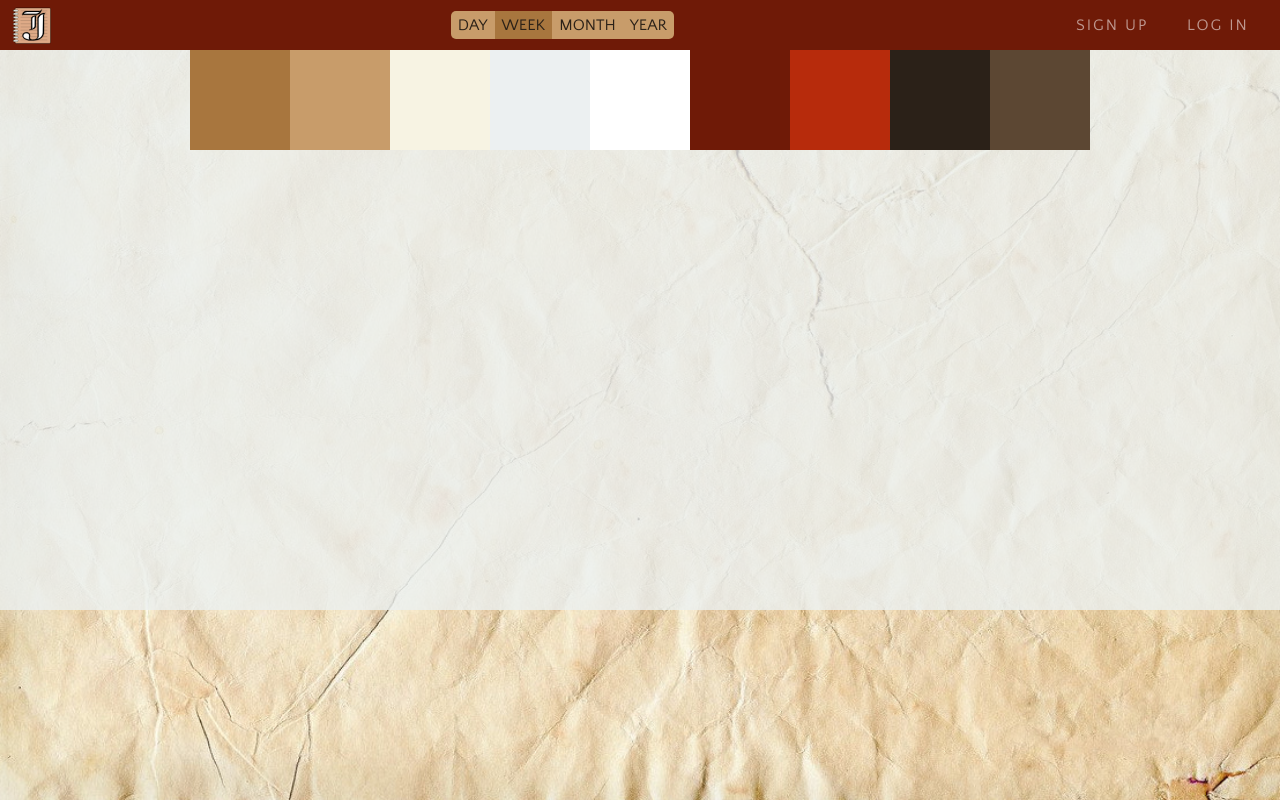
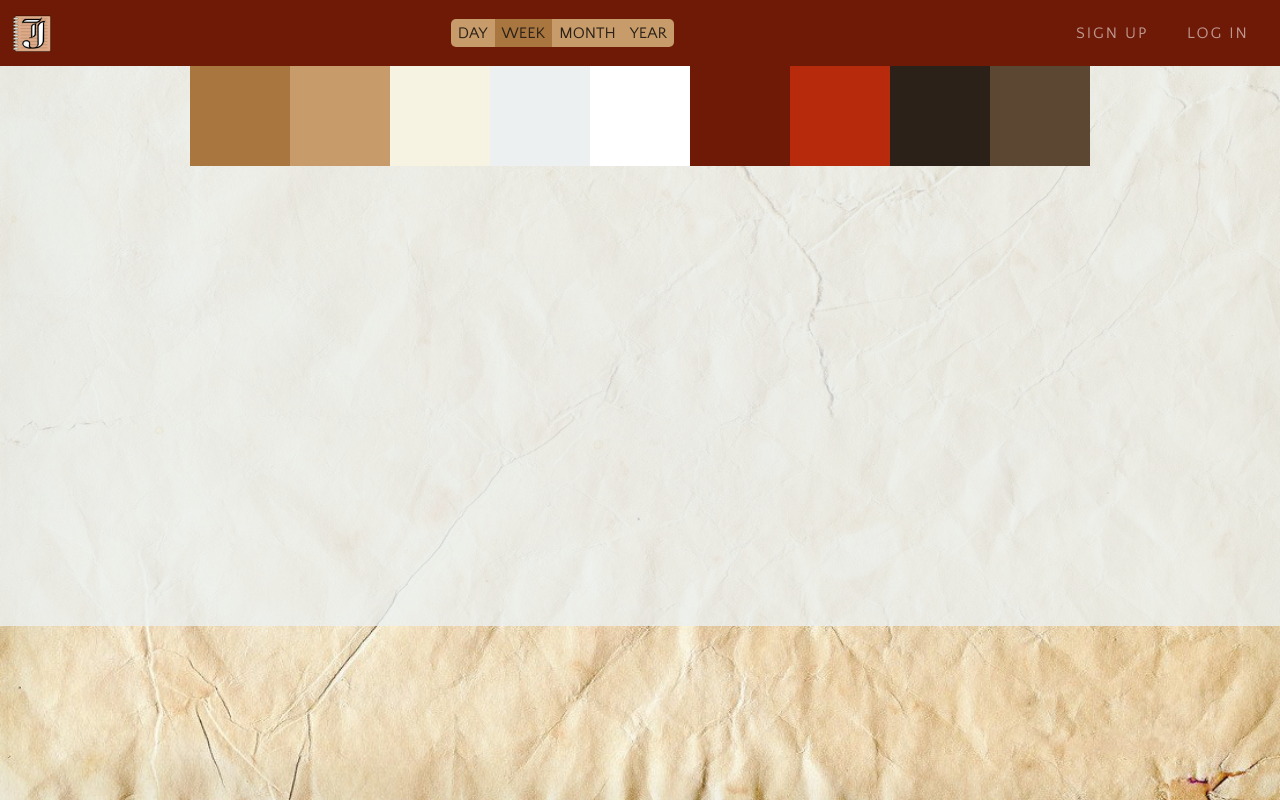
Before and after one commit to keegangood/journalia, a React (Create React App) app in the folder journalia_frontend/: page / in a window 1280 px wide. Built offline with nearby package versions, Linux system fonts and the light colour scheme; a web font is replaced by a local one.

Commit message:
removed navbar padding

```diff
--- a/journalia_frontend/src/components/layout/Navbar.js
+++ b/journalia_frontend/src/components/layout/Navbar.js
@@ -8,7 +8,7 @@
 
 const Navbar = ({ isAuthenticated }) => {
   return (
-    <nav class="navbar navbar-expand-lg navbar-dark py-0" id="desktop-nav">
+    <nav className="navbar navbar-expand-lg navbar-dark" id="desktop-nav">
       <div className="container-fluid d-flex" id="navbar-contents">
         <a href="#" className="navbar-brand">
           <Logo />
```
